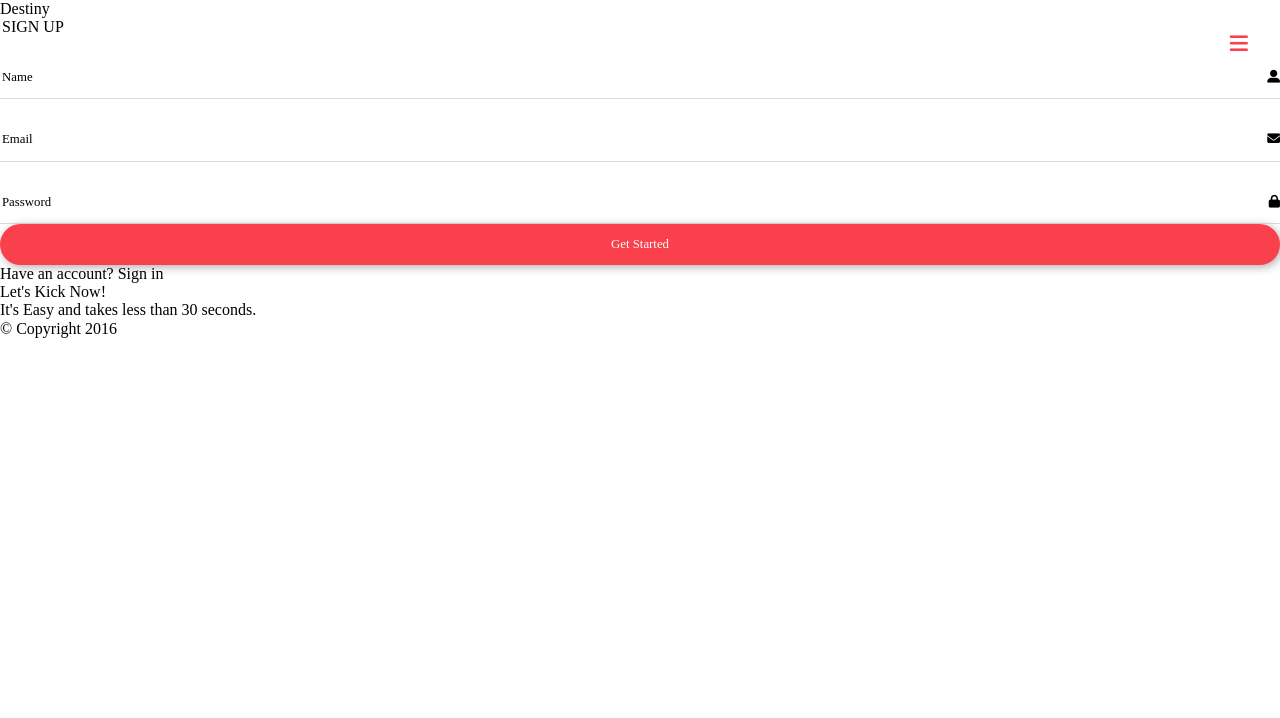
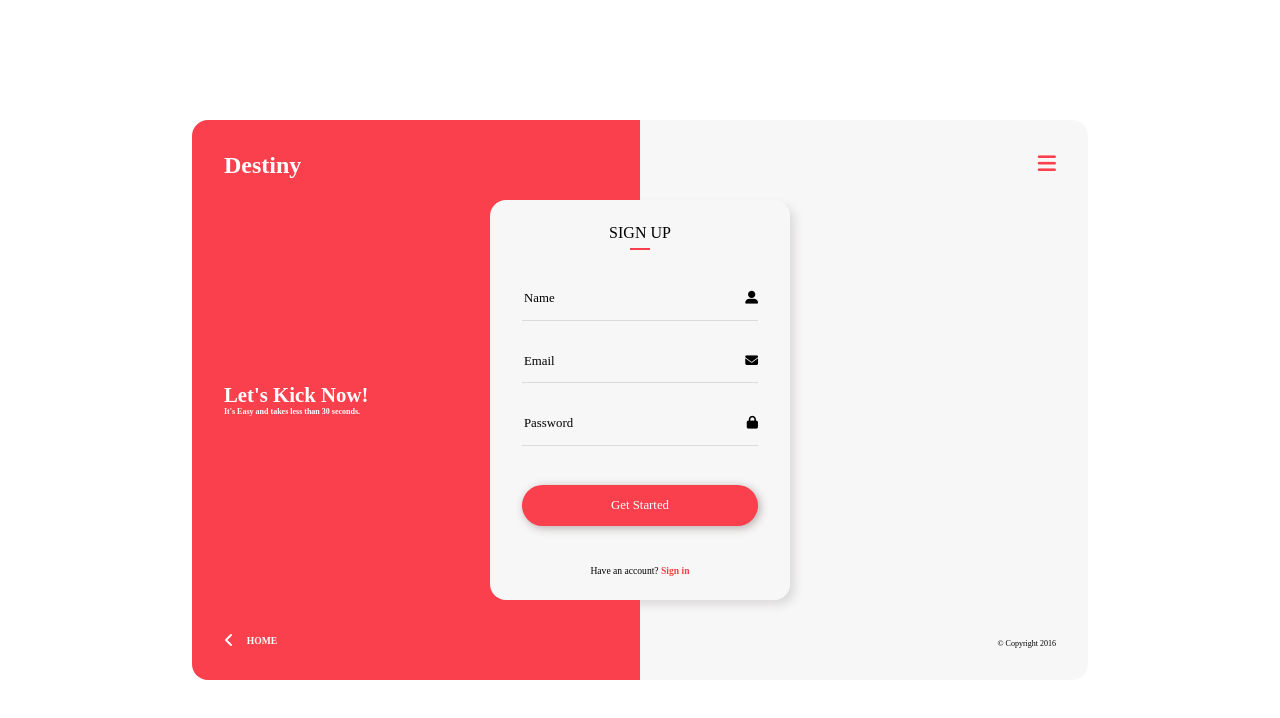
Before and after one commit to likelion-10-code-review/Code-Review-Study, a website: page login/kjy/index.html in a window 1280 px wide. Drawn offline with Linux system fonts and the light colour scheme.

Commit message:
확인중

```diff
--- a/login/kjy/styles/main.css
+++ b/login/kjy/styles/main.css
@@ -1,6 +1,6 @@
 @import url(./reset.css);
 @import url(./theme.css);
-@import url(./backgound.css);
+@import url(./background.css);
 @import url(./pageTransition.css);
 @import url(./inputForm.css);
 @import url(./button.css);
```
